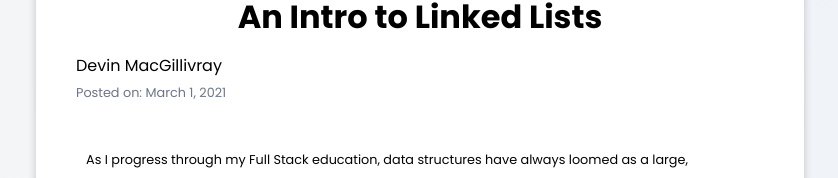
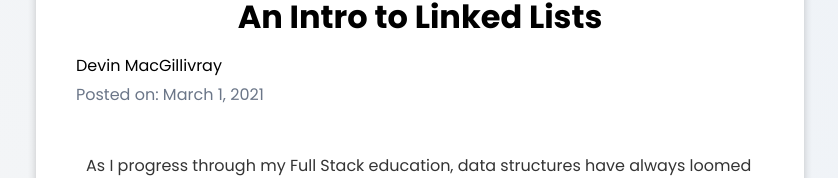
Before and after one commit to devhmac/Final_portfolio, a Next.js app in the folder portfolio-site/: page /articles/An-Intro-to-Linked-Lists in a window 1280 px wide. Shown: the part 505-683 px from the top of the page, without its empty margins (220-1058 px from the left). Built offline with nearby package versions, Linux system fonts and the light colour scheme; a web font is replaced by a local one.

Commit message:
updating some font size

```diff
--- a/portfolio-site/styles/About.module.scss
+++ b/portfolio-site/styles/About.module.scss
@@ -14,7 +14,7 @@
 }
 
 .p-text {
-  font-size: 0.8rem;
+  font-size: 0.9rem;
   text-align: left;
   color: var(--gray-color);
   line-height: 1.5;
--- a/portfolio-site/styles/Slug.module.scss
+++ b/portfolio-site/styles/Slug.module.scss
@@ -41,12 +41,13 @@
 }
 
 .post-body {
-  font-size: 0.8rem;
+  font-size: 1rem;
   text-align: left;
-  color: var(--black-color);
+  // color: var(--black-color);
+  color: #343434;
   padding: 20px;
   margin: 20px 0;
-  line-height: 2.3;
+  line-height: 2;
   li {
     margin-left: 1rem;
   }
@@ -86,7 +87,7 @@
   }
 }
 .p-text {
-  font-size: 0.8rem;
+  font-size: 1rem;
   text-align: left;
   color: var(--gray-color);
   line-height: 1.5;
```
